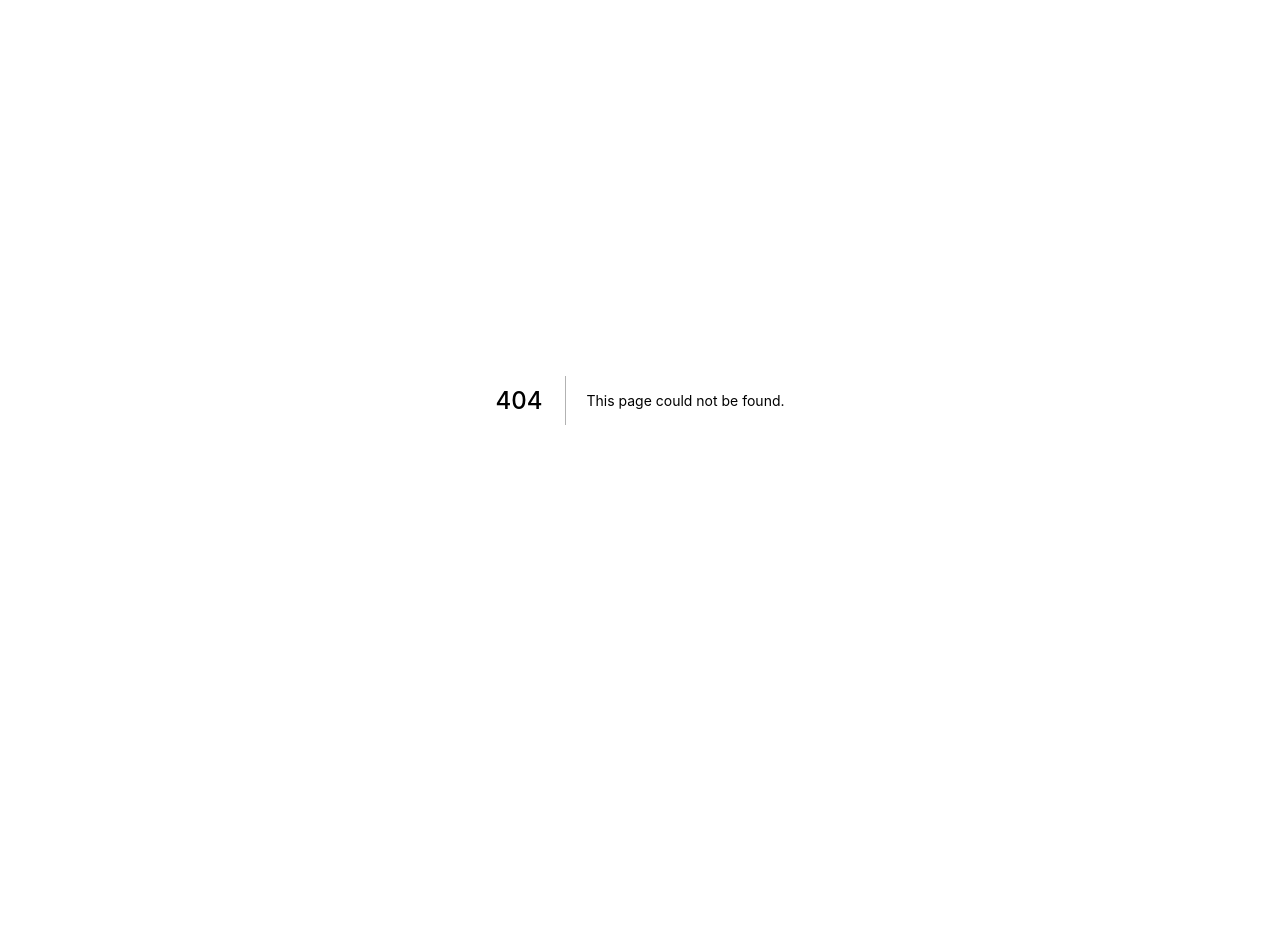
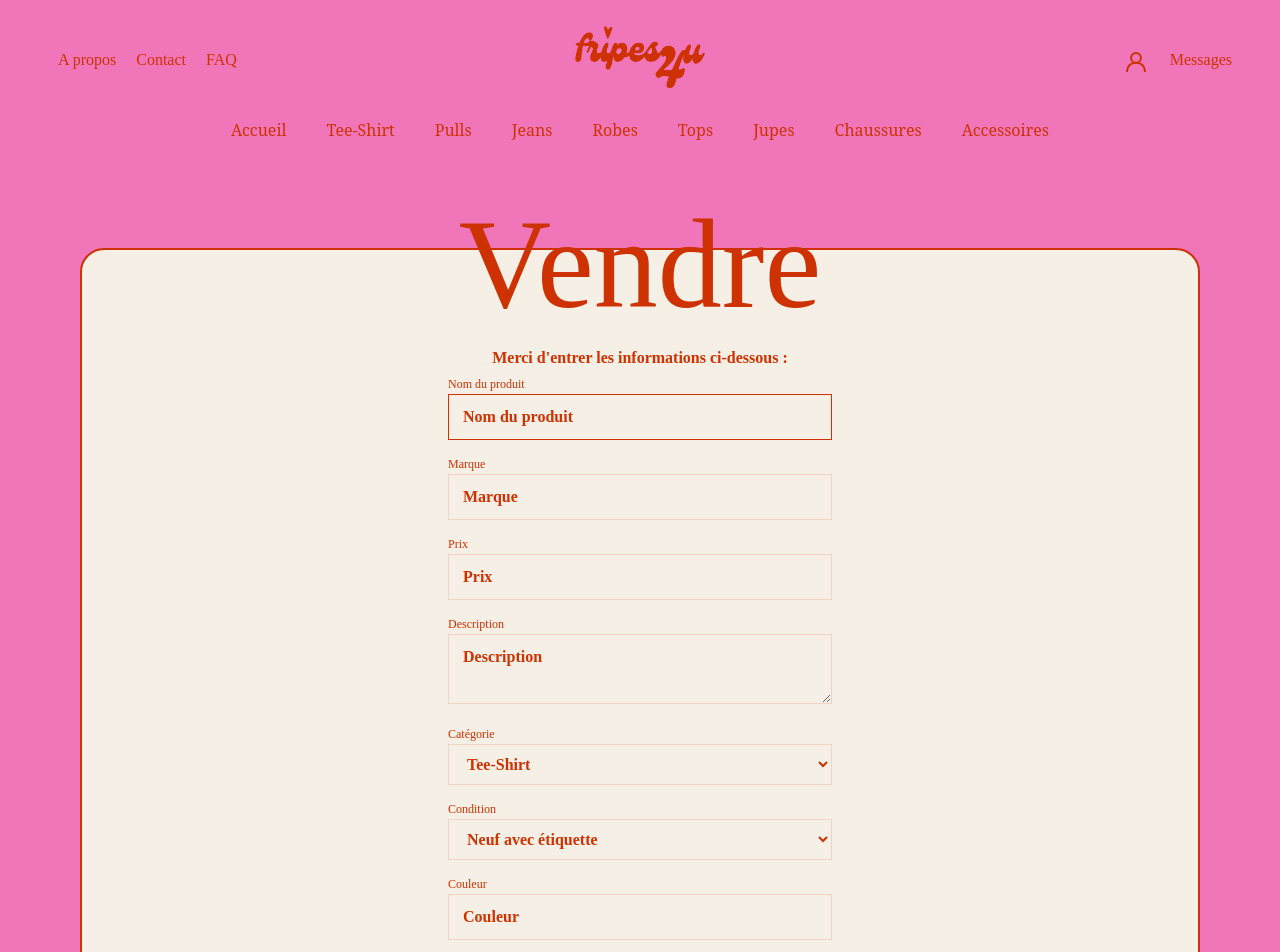
Before and after one commit to peppearl/fripes-4-u-front, a Next.js app: page /vendre in a window 1280 px wide. Before the commit this address had no page. Shown: the top 952 px of the page. Before the commit the page ends 800 px from the top, so only its background shows below. Built offline with nearby package versions, Linux system fonts and the light colour scheme; a web font is replaced by a local one.

Commit message:
feat: adding sell form

```diff
--- /dev/null
+++ b/components/layouts/Sell.js
@@ -0,0 +1,125 @@
+import React from 'react';
+import {useForm} from 'react-hook-form';
+import Link from 'next/link';
+import axios from "axios";
+import Router from 'next/router'
+import {useUser} from "../../contexts/UserContext";
+
+export default function Sell() {
+    const {token} = useUser()
+    const {register, handleSubmit, formState: {errors}} = useForm();
+
+    const onSubmit = data => {
+        axios
+            .post("http://localhost:3000/clothes", data, {
+                headers: {
+                    Authorization: 'Bearer ' + token
+                }
+            })
+            .then((response) => {
+                if (response.data.errmessage) {
+                    this.errmessage = response.data.errmessage
+                } else {
+                    Router.push('/clothes/all')
+                }
+            });
+    }
+
+
+    return (
+        <div>
+            <section className="pt-5 pb-52">
+                <div className="m-auto px-20">
+                    <div className="text-center">
+                        <h1 className="font-link text-9xl mt-5" style={{marginBottom: "-100px"}}>Vendre</h1>
+                        <div className="my-5 m-auto border-2 border-solid rounded-3xl border-rouge bg-beige">
+                            <div className="mt-24">
+                                <p className="font-text font-semibold mb-6">Merci d&apos;entrer les informations
+                                    ci-dessous :</p>
+                                <form className="block" onSubmit={handleSubmit(onSubmit)}>
+                                    <div className="mb-6 relative">
+                                        <label
+                                            className="p-0 bottom-ex absolute leading-normal font-link text-xs translate-y-1 ease-in-out duration-300 transition-all">Nom
+                                            du produit</label>
+                                        <input
+                                            className="mb-2.5 py-2.5 px-3.5 w-96 font-semibold placeholder bg-transparent border-solid  focus-visible:outline-none focus:outline-none focus:border-rouge border border-rose font-text placeholder:color-rouge"
+                                            type="text" placeholder="Nom du produit"
+                                            autoFocus {...register("name", {})} />
+                                    </div>
+                                    <div className="mb-6 relative">
+                                        <label
+                                            className="p-0 bottom-ex absolute leading-normal font-link text-xs translate-y-1 ease-in-out duration-300 transition-all">Marque</label>
+                                        <input
+                                            className="mb-2.5 py-2.5 px-3.5 w-96 font-semibold placeholder bg-transparent border-solid  focus-visible:outline-none focus:outline-none focus:border-rouge border border-rose font-text placeholder:color-rouge"
+                                            type="text" placeholder="Marque" {...register("brand", {})} />
+                                    </div>
+                                    <div className="mb-6 relative">
+                                        <label
+                                            className="p-0 bottom-ex absolute leading-normal font-link text-xs translate-y-1 ease-in-out duration-300 transition-all">Prix</label>
+                                        <input
+                                            className="mb-2.5 py-2.5 px-3.5 w-96 font-semibold placeholder bg-transparent border-solid  focus-visible:outline-none focus:outline-none focus:border-rouge border border-rose font-text placeholder:color-rouge"
+                                            type="number" placeholder="Prix" {...register("price", {})} />
+                                    </div>
+                                    <div className="mb-6 relative">
+                                        <label
+                                            className="p-0 bottom-ex absolute leading-normal font-link text-xs translate-y-1 ease-in-out duration-300 transition-all">Description</label>
+                                        <textarea
+                                            className="mb-2.5 py-2.5 px-3.5 w-96 font-semibold placeholder bg-transparent border-solid  focus-visible:outline-none focus:outline-none focus:border-rouge border border-rose font-text placeholder:color-rouge"
+                                            placeholder="Description" {...register("description", {})} />
+                                    </div>
+                                    <div className="mb-6 relative">
+                                        <label
+                                            className="p-0 bottom-ex absolute leading-normal font-link text-xs translate-y-1 ease-in-out duration-300 transition-all">Catégorie</label>
+                                        <select {...register("category")}
+                                                className="mb-2.5 py-2.5 px-3.5 w-96 font-semibold placeholder bg-transparent border-solid  focus-visible:outline-none focus:outline-none focus:border-rouge border border-rose font-text placeholder:color-rouge"
+                                        >
+                                            <option value="Tee-Shirt">Tee-Shirt</option>
+                                            <option value="Pull">Pull</option>
+                                            <option value="Jean">Jean</option>
+                                            <option value="Robe">Robe</option>
+                                            <option value="Top">Top</option>
+                                            <option value="Jupe">Jupe</option>
+                                            <option value="Chaussure">Chaussure</option>
+                                            <option value="Accessoire">Accessoire</option>
+                                        </select>
+                                    </div>
+                                    <div className="mb-6 relative">
+                                        <label
+                                            className="p-0 bottom-ex absolute leading-normal font-link text-xs translate-y-1 ease-in-out duration-300 transition-all">Condition</label>
+                                        <select {...register("condition")}
+                                                className="mb-2.5 py-2.5 px-3.5 w-96 font-semibold placeholder bg-transparent border-solid  focus-visible:outline-none focus:outline-none focus:border-rouge border border-rose font-text placeholder:color-rouge"
+                                        >
+                                            <option value="Neuf avec étiquette">Neuf avec étiquette</option>
+                                            <option value="Neuf sans étiquette"> Neuf sans étiquette</option>
+                                            <option value="Très bon état"> Très bon état</option>
+                                            <option value="Bon état"> Bon état</option>
+                                        </select>
+                                    </div>
+                                    <div className="mb-6 relative">
+                                        <label
+                                            className="p-0 bottom-ex absolute leading-normal font-link text-xs translate-y-1 ease-in-out duration-300 transition-all">Couleur</label>
+                                        <input
+                                            className="mb-2.5 py-2.5 px-3.5 w-96 font-semibold placeholder bg-transparent border-solid  focus-visible:outline-none focus:outline-none focus:border-rouge border border-rose font-text placeholder:color-rouge"
+                                            type="text" placeholder="Couleur" {...register("color", {})} />
+                                    </div>
+                                    <div className="mb-6 relative">
+                                        <label
+                                            className="p-0 bottom-ex absolute leading-normal font-link text-xs translate-y-1 ease-in-out duration-300 transition-all">Url
+                                            de l&apos;image</label>
+                                        <input
+                                            className="mb-2.5 py-2.5 px-3.5 w-96 font-semibold placeholder bg-transparent border-solid  focus-visible:outline-none focus:outline-none focus:border-rouge border border-rose font-text placeholder:color-rouge"
+                                            type="text" placeholder="Url de l'image" {...register("image", {})} />
+                                    </div>
+                                    <button
+                                        className="action-button mb-8 before:absolute before:bg-rouge relative text-beige border-rouge w-96 py-3.5 px-7 border border-solid uppercase text-center font-link"
+                                        type="submit">Créer l&apos;article
+                                    </button>
+                                </form>
+                            </div>
+                        </div>
+                    </div>
+                </div>
+            </section>
+        </div>
+    )
+}
--- /dev/null
+++ b/pages/vendre.js
@@ -0,0 +1,12 @@
+import Default from "../components/layouts/Default";
+import Sell from "../components/layouts/Sell";
+
+export default function Vendre() {
+  return (
+      <div>
+        <Default>
+          <Sell/>
+        </Default>
+      </div>
+  )
+}
```
